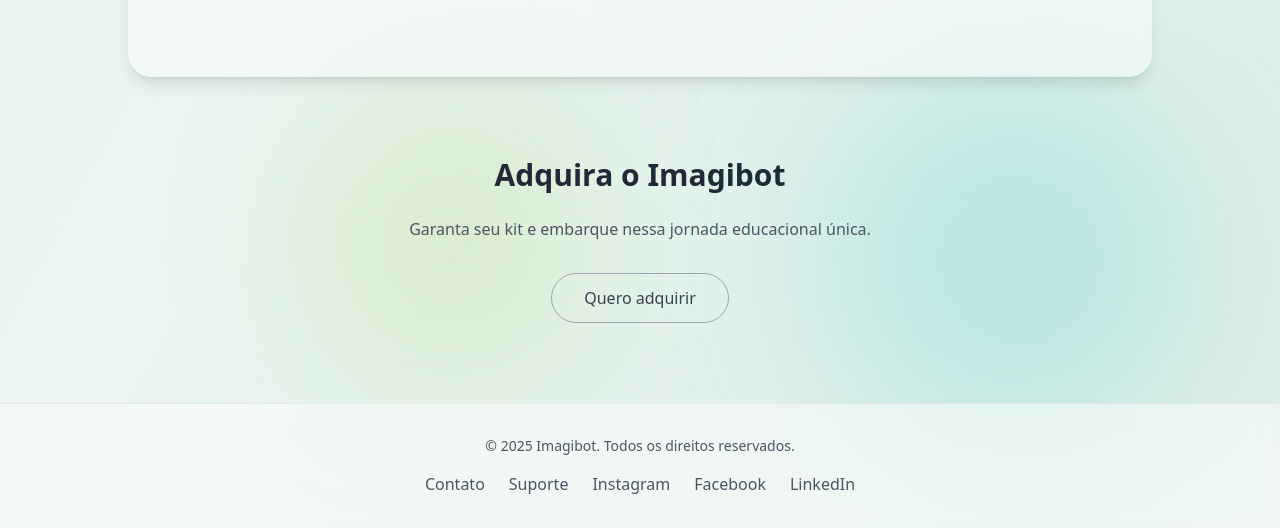
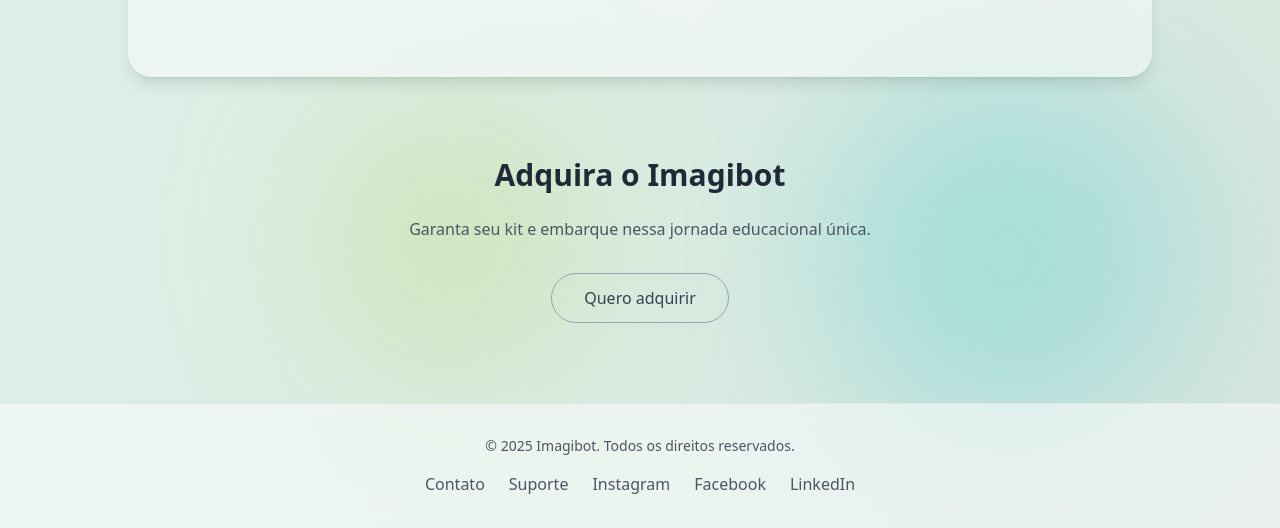
Before and after one commit to mg4briela/imagibot, a plain HTML site: page index.html in a window 1280 px wide. Shown: the part 1814-2342 px from the top of the page. Drawn offline with nearby package versions, Linux system fonts and the light colour scheme.

Commit message:
mudanças no fundo

```diff
--- a/index.html
+++ b/index.html
@@ -22,12 +22,12 @@
     }
   </style>
 </head>
-<body class="relative bg-gradient-to-br from-[#E6F0EB] via-[#E8F5F0] to-[#DFEFE7] text-gray-800">
+<body class="relative bg-gradient-to-br from-[#DCE9E3] via-[#DCEFE6] to-[#D7E6DD] text-gray-800">
 
    <!-- Blobs decorativos -->
-  <div class="blob w-72 h-72 bg-[#0164B1]/20 top-10 left-10"></div>
-  <div class="blob w-96 h-96 bg-[#1FBEC8]/20 bottom-20 right-20"></div>
-  <div class="blob w-64 h-64 bg-[#A6CD38]/20 bottom-40 left-1/4"></div>
+  <div class="blob w-72 h-72 bg-[#0164B1]/25 top-10 left-10"></div>
+  <div class="blob w-96 h-96 bg-[#1FBEC8]/25 bottom-20 right-20"></div>
+  <div class="blob w-64 h-64 bg-[#A6CD38]/25 bottom-40 left-1/4"></div>
 
   <!-- Navbar -->
   <header class="fixed top-0 w-full z-50 bg-gray-50/60 backdrop-blur-md border-b border-gray-200">
```
